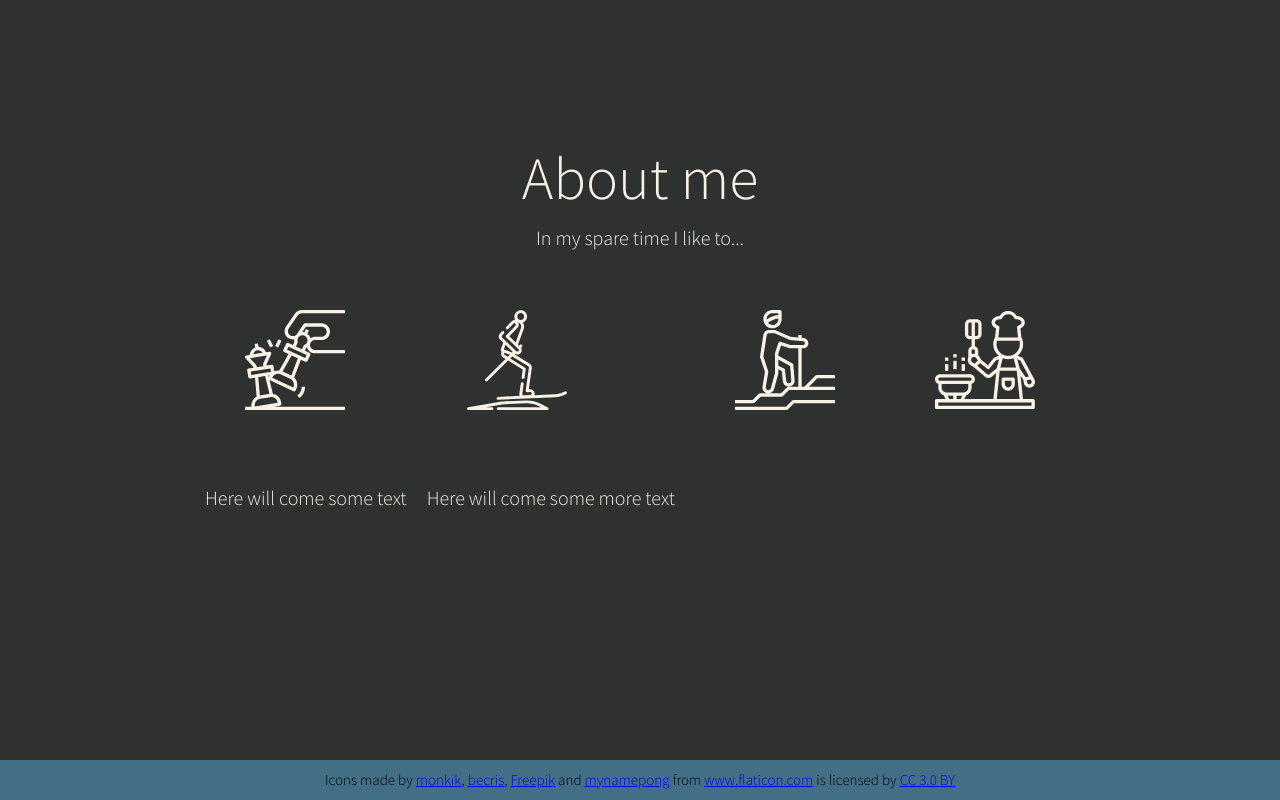
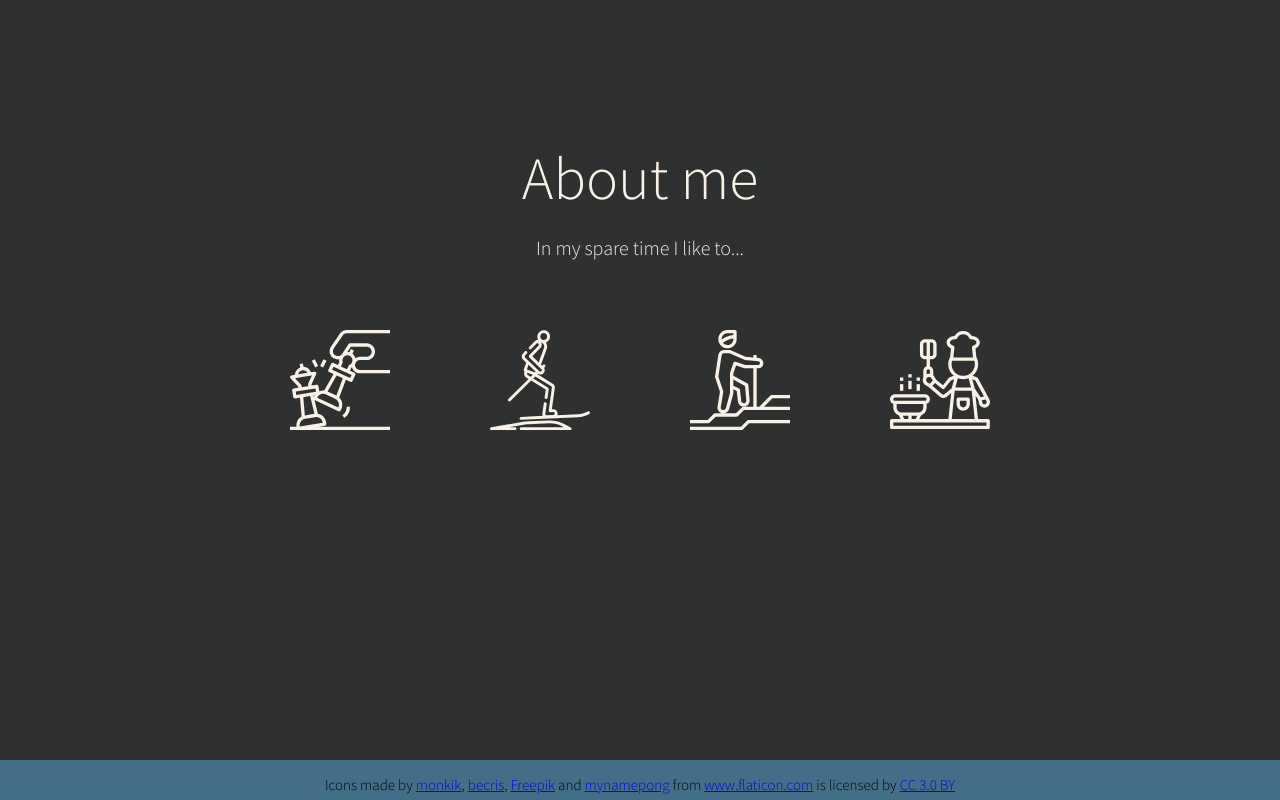
Before and after one commit to rogierv/rogierv.github.com, a plain HTML site: page index.html in a window 1280 px wide. Shown: the part 1640-2440 px from the top of the page. Drawn offline with Linux system fonts and the light colour scheme.

Commit message:
Added some css tricks

```diff
--- a/index.html
+++ b/index.html
@@ -6,20 +6,22 @@
   <link href="https://fonts.googleapis.com/css?family=Source+Sans+Pro:300" rel="stylesheet">
   <!-- <script>
     function show() {
-      let welcome = document.getElementById('hobby-description');
-      welcome.style.visibility = 'visible';
+      let welcome = document.getElementById('hobby-description-play-chess');
+      welcome.style.display= 'block';
     }
 
     function hide() {
-      let welcome = document.getElementById('hobby-description');
-      welcome.style.visibility = 'hidden';
+      let welcome = document.getElementById('hobby-description-play-chess');
+      welcome.style.display = 'none';
     }
 
     function init() {
-      let surround = document.getElementsByClassName('hobby');
-      console.log(surround);
-      surround.onmouseover = show;
-      surround.onmouseout = hide;
+      let surroundPlayChess = document.getElementById('hobby-play-chess');
+      let surroundSki = document.getElementById('hobby-ski');
+      surroundPlayChess.onmouseover = show;
+      surroundPlayChess.onmouseout = hide;
+      surroundSki.onmouseover = show;
+      surroundSki.onmouseout = hide;
     }
 
     window.onload = init;
@@ -64,31 +66,27 @@
     <p>In my spare time I like to...</p>
     <div class="hobby-container">
       <div class="hobby-item">
-        <img src="images/chess.svg" alt="Playing Chess"><br>
+        <img src="images/chess.svg" alt="Playing Chess">
         <div class="hobby-item-description">
           <p>Play Chess</p>
         </div>
-        <div class="hobby-item-description-fixed">
-          <p>Here will come some text</p>
-        </div>
+        <p class="caption">Lorem ipsum dolor sit amet, consectetur adipiscing elit. Nam rhoncus iaculis libero quis viverra. Nunc consectetur, ipsum non interdum ultricies, justo dui aliquam mauris, nec tempus libero mi sit amet libero. Morbi ac felis eget ex elementum egestas eget in nulla. Vivamus scelerisque massa quis orci mollis, sit amet finibus nunc mattis. Donec rhoncus massa quis mauris fermentum feugiat. Donec tincidunt, mauris ac efficitur pulvinar, ligula elit convallis enim, non tristique quam nunc in nibh. Aliquam ultricies nunc sed sollicitudin posuere.</p>
       </div>
       <div class="hobby-item">
-        <img src="images/ski.svg" alt="Skiing"><br>
+        <img src="images/ski.svg" alt="Skiing">
         <div class="hobby-item-description">
           <p>Ski</p>
         </div>
-        <div class="hobby-item-description-fixed">
-            <p>Here will come some more text</p>
-          </div>
+        <p class="caption">caption 2</p>
       </div>
       <div class="hobby-item">
-        <img src="images/trekking.svg" alt="Hiking"><br>
+        <img src="images/trekking.svg" alt="Hiking">
         <div class="hobby-item-description">
           <p>Hike</p>
         </div>
       </div>
       <div class="hobby-item">
-        <img src="images/cooking.svg" alt="Cooking"><br>
+        <img src="images/cooking.svg" alt="Cooking">
         <div class="hobby-item-description">
           <p>Cook</p>
         </div>
--- a/styles/style.css
+++ b/styles/style.css
@@ -4,10 +4,6 @@ html {
 
 body {
   margin: auto;
-}
-
-p {
-  margin: 10px;
 }
 
 nav ul {
@@ -120,6 +116,20 @@ p {
   visibility: visible;
 }
 
+.hobby-item p.caption {
+  position: absolute;
+  top: 250%;
+  left: 20%;
+  width: 60%;
+  text-align: left;
+  display: none;
+  color: white;
+}
+
+.hobby-item:hover p.caption {
+  display: block;
+}
+
 .attribution {
   display: flex;
   text-align: center;
```
Lines whose indentation alone changed are shown as unchanged.
